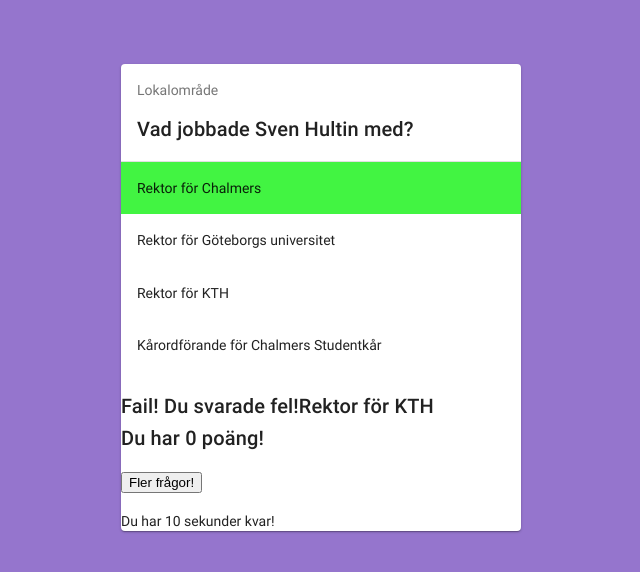
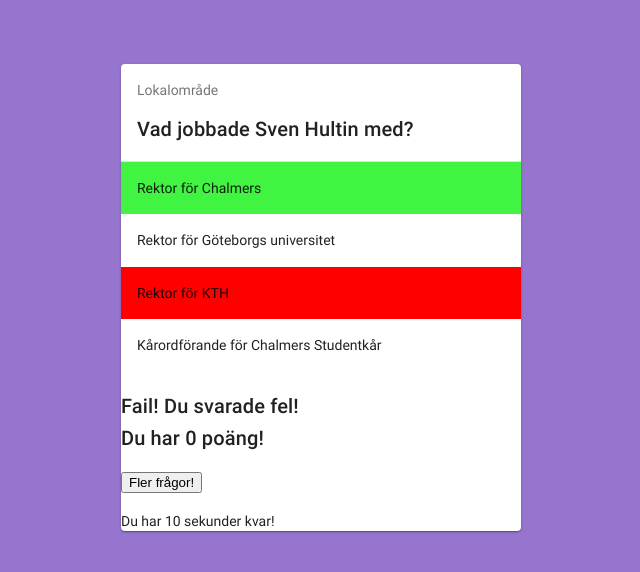
Before and after one commit to DanielWillim/DAT256, a React app: page / in a window 1280 px wide. Both pictures are taken after a click on the button "Rektor för KTH". Shown: the top 572 px of the page, without its empty margins (319-959 px from the left). Built offline with nearby package versions, Linux system fonts and the light colour scheme; a web font is replaced by a local one.

Commit message:
Made if-statement work.
Both correct and answered answeres are no colored the right way. However, answers are displayed in a different order then when asked a question, should probably fix that.

```diff
--- a/src/Answer.jsx
+++ b/src/Answer.jsx
@@ -42,7 +42,7 @@
           }}
         >
           <CardContent style={
-            { backgroundColor: isCorrect ? '#42f442' : text === answered ? '#red' : 'white'}}
+            { backgroundColor: isCorrect ? '#42f442' : !isCorrect && text === answered ? 'red' : 'white' }}
           >
             <Typography variant="body1">
               {text}
@@ -53,7 +53,6 @@
       <br />
       <Typography variant="h6">
         {mening}
-        {'' + answered}
         <br />
         Du har&nbsp;
         {points}
```
